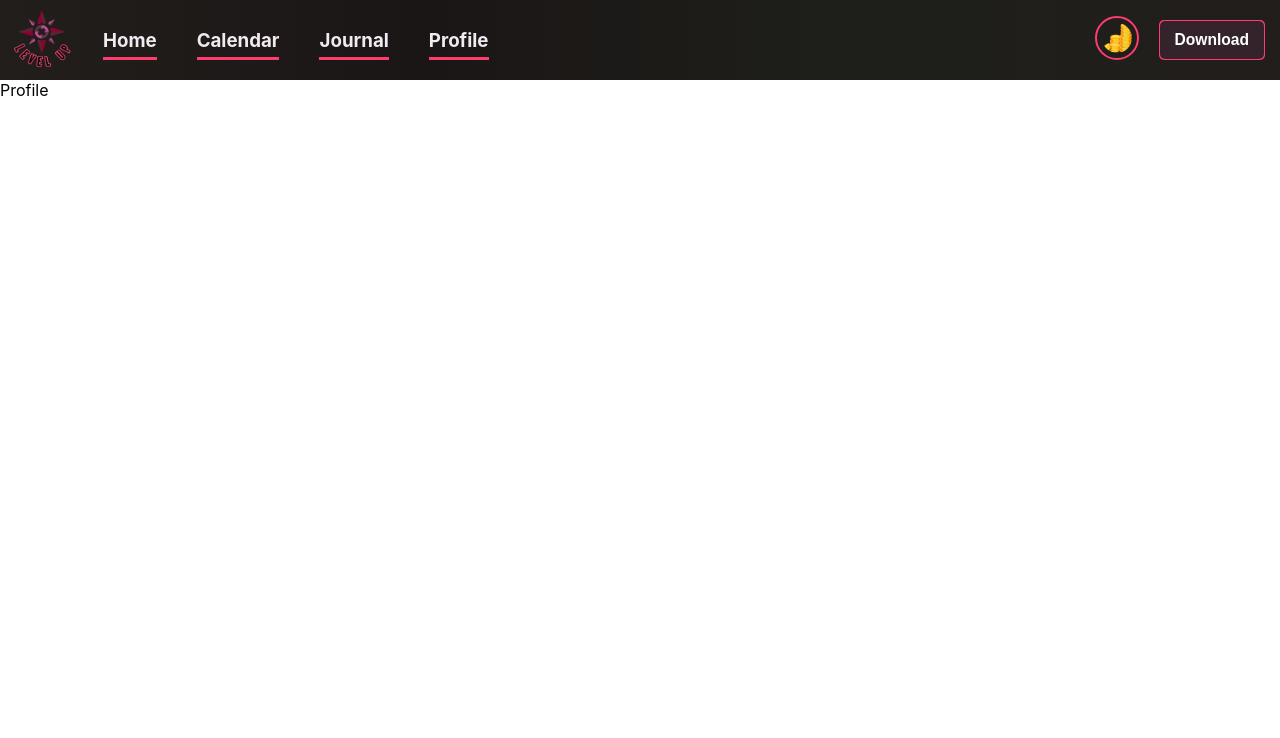
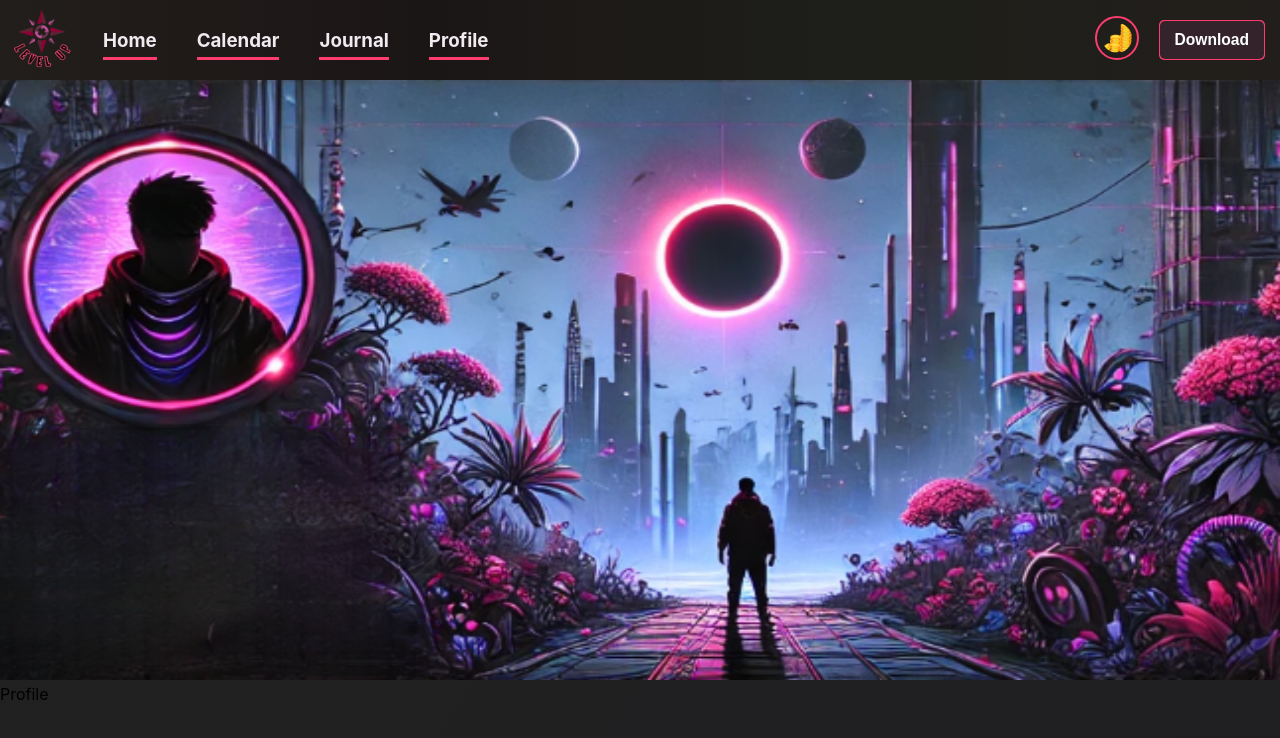
Before and after one commit to DenisHallvaxhiu/LevelUpApp, a React (Create React App) app in the folder client/levelupapp/: page /profile in a window 1280 px wide. Shown: the top 738 px of the page. Built offline with nearby package versions, Linux system fonts and the light colour scheme.

Commit message:
Start of Profile

```diff
--- a/client/levelupapp/src/pages/Home/Home.jsx
+++ b/client/levelupapp/src/pages/Home/Home.jsx
@@ -1,7 +1,7 @@
 import React from "react";
 import "./Home.css";
 import Navbar from "../../components/Navbar/Navbar";
-import Test from "../../assets/Working background.png";
+import Background from "../../assets/Working background.png";
 import CircleAnimationLevel from "../../components/CircleAnimationLevel/CircleAnimationLevel";
 import CircleAnimationExperience from "../../components/CircleAnimationExperience/CircleAnimationExperience";
 import CircleProgressBar from "../../components/CircleProgressBar/CircleProgressBar";
@@ -10,7 +10,7 @@ export default function Home() {
   return (
     <div className="Home">
       <Navbar></Navbar>
-      <img src={Test} alt="" />
+      <img src={Background} alt="" />
       <div className="cards">
         <div className="card">
           <h2 className="card-title">Player Profile</h2>
--- a/client/levelupapp/src/pages/Profile/Profile.css
+++ b/client/levelupapp/src/pages/Profile/Profile.css
@@ -0,0 +1,11 @@
+.Profile {
+    height: 100%;
+    background: linear-gradient(125deg, #212121, #1f1f22);
+}
+.Profile img {
+    width: 100%;
+    max-height: 600px;
+}
+.Profile > div {
+    height: 100vh;
+}
--- a/client/levelupapp/src/pages/Profile/Profile.jsx
+++ b/client/levelupapp/src/pages/Profile/Profile.jsx
@@ -1,10 +1,14 @@
 import React from 'react'
 import Navbar from "../../components/Navbar/Navbar";
+import Background from "../../assets/Idea Profile 2.png"
+import "./Profile.css"
+
 export default function Profile() {
   return (
-    <>
+    <div className='Profile'>
       <Navbar></Navbar>
+      <img src={Background} alt="" />
       <div>Profile</div>
-    </>
+    </div>
   )
 }
```
Also changed, not shown: client/levelupapp/src/assets/Idea Profile 2.png (added), client/levelupapp/src/assets/Idea Profile.png (added).
